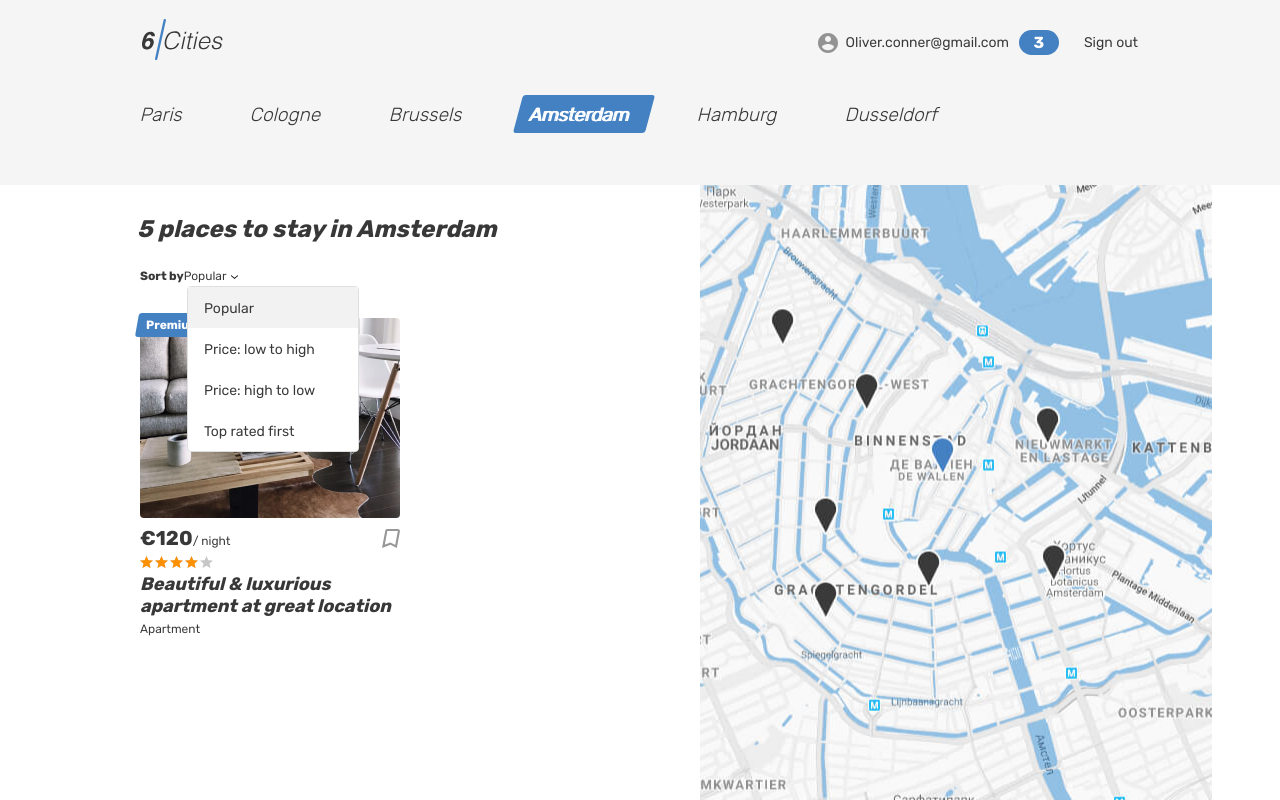
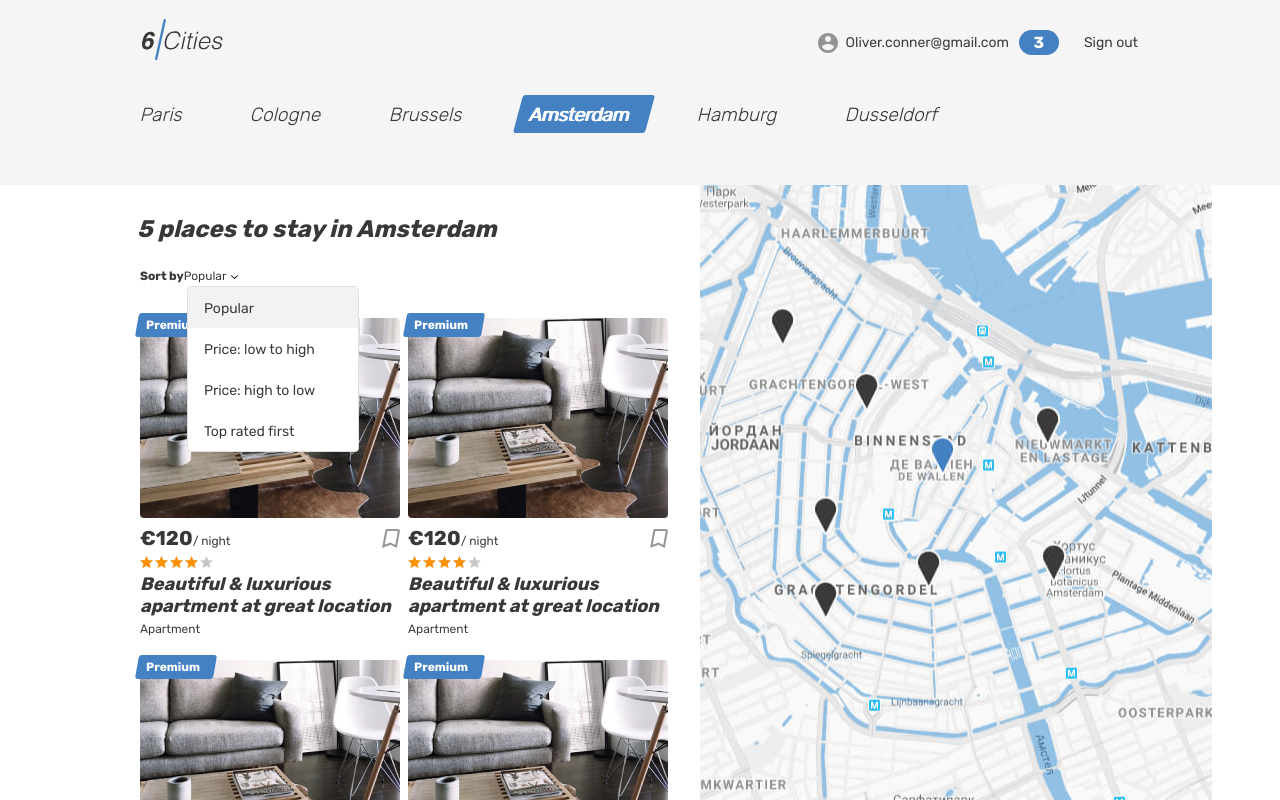
Before and after one commit to htmlacademy-react/1866821-six-cities-12, a React (Create React App) app in the folder project/: page / in a window 1280 px wide. Built offline with nearby package versions, Linux system fonts and the light colour scheme.

Commit message:
Правит вывод предложений на главной

```diff
--- a/project/src/pages/main-page/main-page.tsx
+++ b/project/src/pages/main-page/main-page.tsx
@@ -69,8 +69,8 @@ export default function MainPage({rentalOffersNumber}: MainPageProps) {
                 </ul>
               </form>
               <div className="cities__places-list places__list tabs__content">
-                {[Array(rentalOffersNumber)].map(() =>
-                  <PlaceCard key={1} />
+                {Array.from(Array(rentalOffersNumber).keys()).map((keyValue) =>
+                  <PlaceCard key={keyValue} />
                 )}
               </div>
             </section>
```
